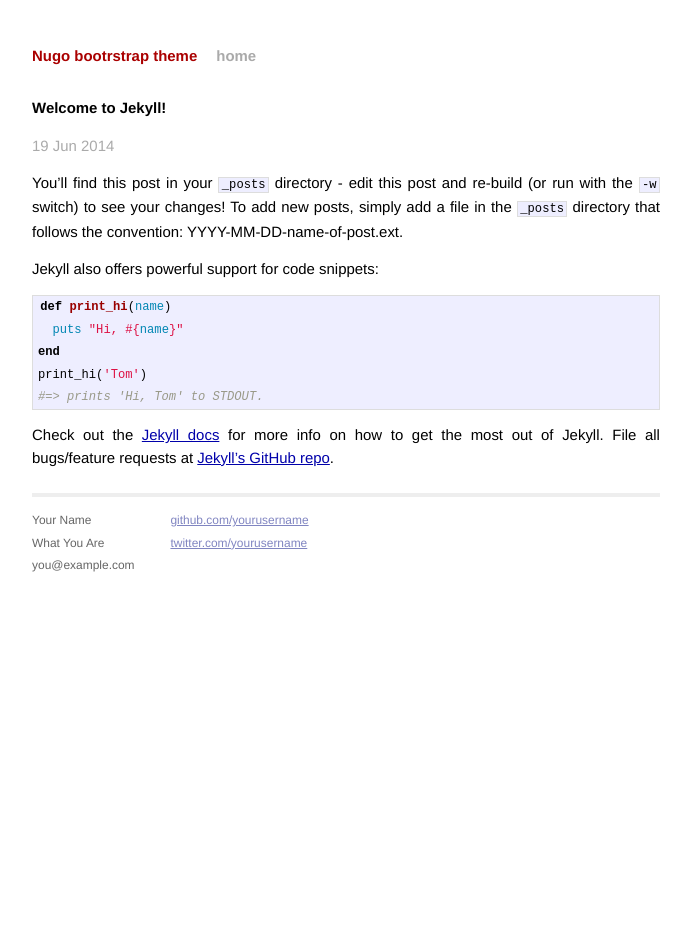
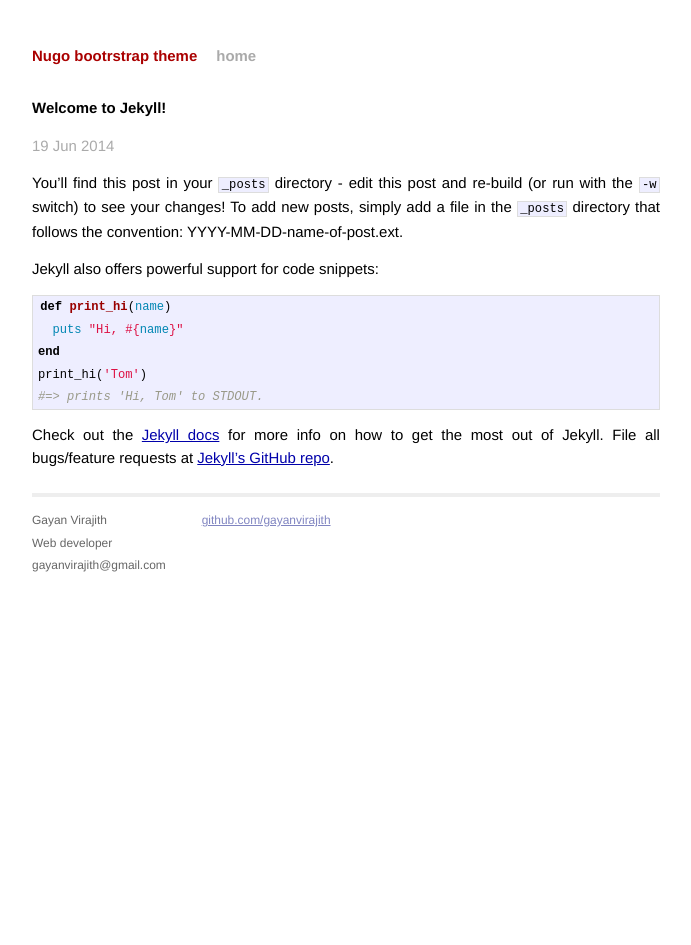
Before and after one commit to gayanvirajith/nugo, a Jekyll site: the page built from _posts/2014-06-19-welcome-to-jekyll.markdown, in a window 1280 px wide. Shown: the whole page, without its empty margins (294-985 px from the left). Built offline with Jekyll 4.4.1, drawn with Linux system fonts in a browser that asks for light colours; Markdown is read by kramdown in place of the engine named in the settings.

Commit message:
baseurl update

```diff
--- a/_config.yml
+++ b/_config.yml
@@ -1,3 +1,4 @@
+baseurl: /nugo
 url: http://gayanvirajith.github.io/nugo/
 name: Nugo bootrstrap theme
 markdown: redcarpet
--- a/_layouts/default.html
+++ b/_layouts/default.html
@@ -7,7 +7,7 @@
         <meta name="viewport" content="width=device-width">
 
         <!-- syntax highlighting CSS -->
-        <link rel="stylesheet" href="{{site.url}}/css/syntax.css">
+        <link rel=" stylesheet" href="{{site.url}}/css/syntax.css">
 
         <!-- Custom CSS -->
         <link rel="stylesheet" href="{{site.url}}/css/main.css">
@@ -26,15 +26,14 @@
           <div class="footer">
             <div class="contact">
               <p>
-                Your Name<br />
-                What You Are<br />
-                you@example.com
+                Gayan Virajith<br />
+                Web developer<br />
+                gayanvirajith@gmail.com
               </p>
             </div>
             <div class="contact">
               <p>
-                <a href="https://github.com/yourusername">github.com/yourusername</a><br />
-                <a href="https://twitter.com/yourusername">twitter.com/yourusername</a><br />
+                <a href="https://github.com/gayanvirajith">github.com/gayanvirajith</a><br />
               </p>
             </div>
           </div>
```
Also changed, not shown: index.html (line endings or trailing spaces).
